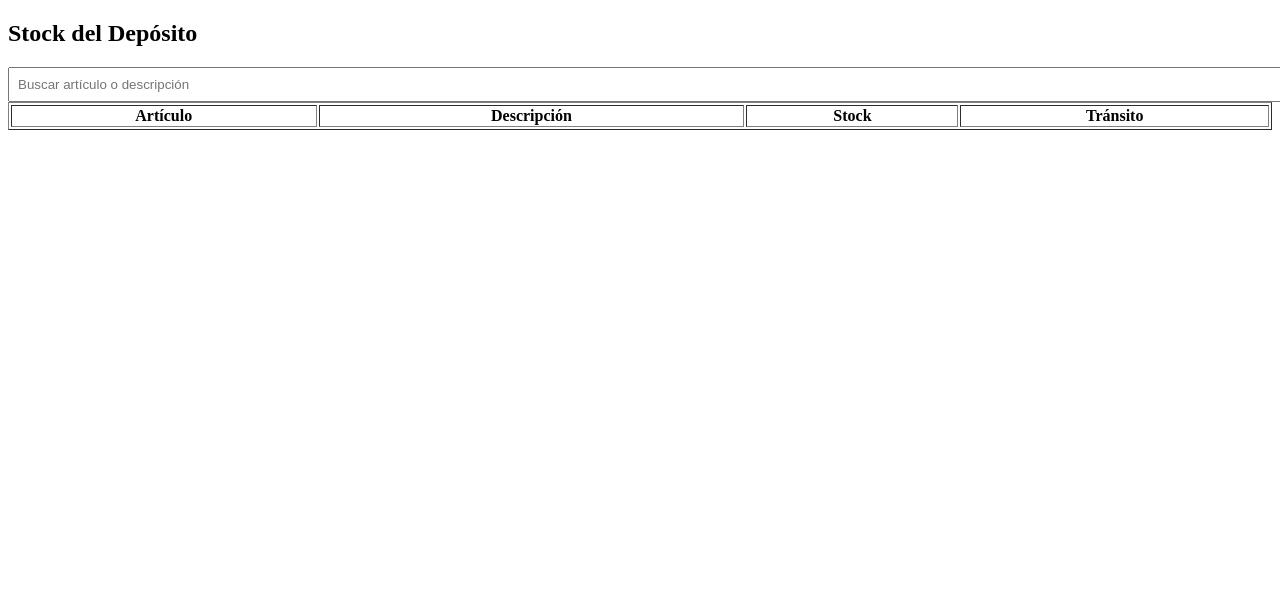
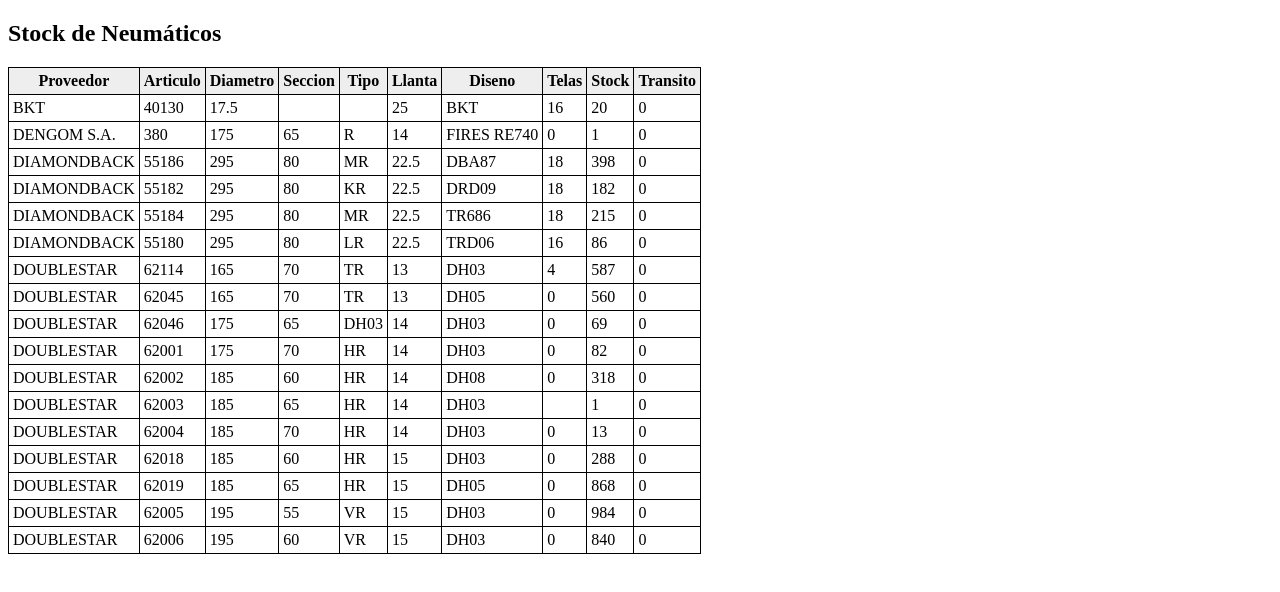
Before and after one commit to francomedinaguerrini-svg/Deposito-mvp, a plain HTML site: page index.html in a window 1280 px wide. Drawn offline with Linux system fonts and the light colour scheme.

Commit message:
Actualizar index.html

```diff
--- a/index.html
+++ b/index.html
@@ -2,56 +2,53 @@
 <html lang="es">
 <head>
   <meta charset="UTF-8">
-  <title>Depósito - Stock</title>
-  <meta name="viewport" content="width=device-width, initial-scale=1">
+  <title>Stock</title>
+  <style>
+    table { border-collapse: collapse; }
+    th, td { border: 1px solid #000; padding: 4px; }
+    th { background: #eee; }
+  </style>
 </head>
 <body>
 
-<h2>Stock del Depósito</h2>
+<h2>Stock de Neumáticos</h2>
 
-<input id="search" placeholder="Buscar artículo o descripción" style="width:100%;padding:8px">
-
-<table border="1" width="100%">
-  <thead>
-    <tr>
-      <th>Artículo</th>
-      <th>Descripción</th>
-      <th>Stock</th>
-      <th>Tránsito</th>
-    </tr>
-  </thead>
-  <tbody id="table"></tbody>
-</table>
+<table id="tabla"></table>
 
 <script>
-fetch('/stock.csv')
-  .then(r => r.text())
-  .then(text => {
-    const rows = text.split('\n').slice(1);
-    const table = document.getElementById('table');
+const data = [
+  ["Proveedor","Articulo","Diametro","Seccion","Tipo","Llanta","Diseno","Telas","Stock","Transito"],
 
-    rows.forEach(row => {
-      if (!row.trim()) return;
-      const c = row.split(';');
-      if (c.length < 4) return;
+  ["BKT","40130","17.5","","","25","BKT","16","20","0"],
+  ["DENGOM S.A.","380","175","65","R","14","FIRES RE740","0","1","0"],
+  ["DIAMONDBACK","55186","295","80","MR","22.5","DBA87","18","398","0"],
+  ["DIAMONDBACK","55182","295","80","KR","22.5","DRD09","18","182","0"],
+  ["DIAMONDBACK","55184","295","80","MR","22.5","TR686","18","215","0"],
+  ["DIAMONDBACK","55180","295","80","LR","22.5","TRD06","16","86","0"],
+  ["DOUBLESTAR","62114","165","70","TR","13","DH03","4","587","0"],
+  ["DOUBLESTAR","62045","165","70","TR","13","DH05","0","560","0"],
+  ["DOUBLESTAR","62046","175","65","DH03","14","DH03","0","69","0"],
+  ["DOUBLESTAR","62001","175","70","HR","14","DH03","0","82","0"],
+  ["DOUBLESTAR","62002","185","60","HR","14","DH08","0","318","0"],
+  ["DOUBLESTAR","62003","185","65","HR","14","DH03","","1","0"],
+  ["DOUBLESTAR","62004","185","70","HR","14","DH03","0","13","0"],
+  ["DOUBLESTAR","62018","185","60","HR","15","DH03","0","288","0"],
+  ["DOUBLESTAR","62019","185","65","HR","15","DH05","0","868","0"],
+  ["DOUBLESTAR","62005","195","55","VR","15","DH03","0","984","0"],
+  ["DOUBLESTAR","62006","195","60","VR","15","DH03","0","840","0"]
+];
 
-      const tr = document.createElement('tr');
-      tr.innerHTML = `
-        <td>${c[0]}</td>
-        <td>${c[1]}</td>
-        <td>${c[2]}</td>
-        <td>${c[3]}</td>
-      `;
-      table.appendChild(tr);
-    });
+const table = document.getElementById("tabla");
 
-    document.getElementById('search').oninput = e => {
-      const q = e.target.value.toLowerCase();
-      [...table.rows].forEach(r => {
-        r.style.display = r.innerText.toLowerCase().includes(q) ? '' : 'none';
-      });
-    };
-  });
+table.innerHTML =
+  "<tr>" +
+  data[0].map(h => `<th>${h}</th>`).join("") +
+  "</tr>" +
+  data.slice(1).map(r =>
+    "<tr>" +
+    r.map(c => `<td>${c}</td>`).join("") +
+    "</tr>"
+  ).join("");
 </script>
 
 </body>
```
